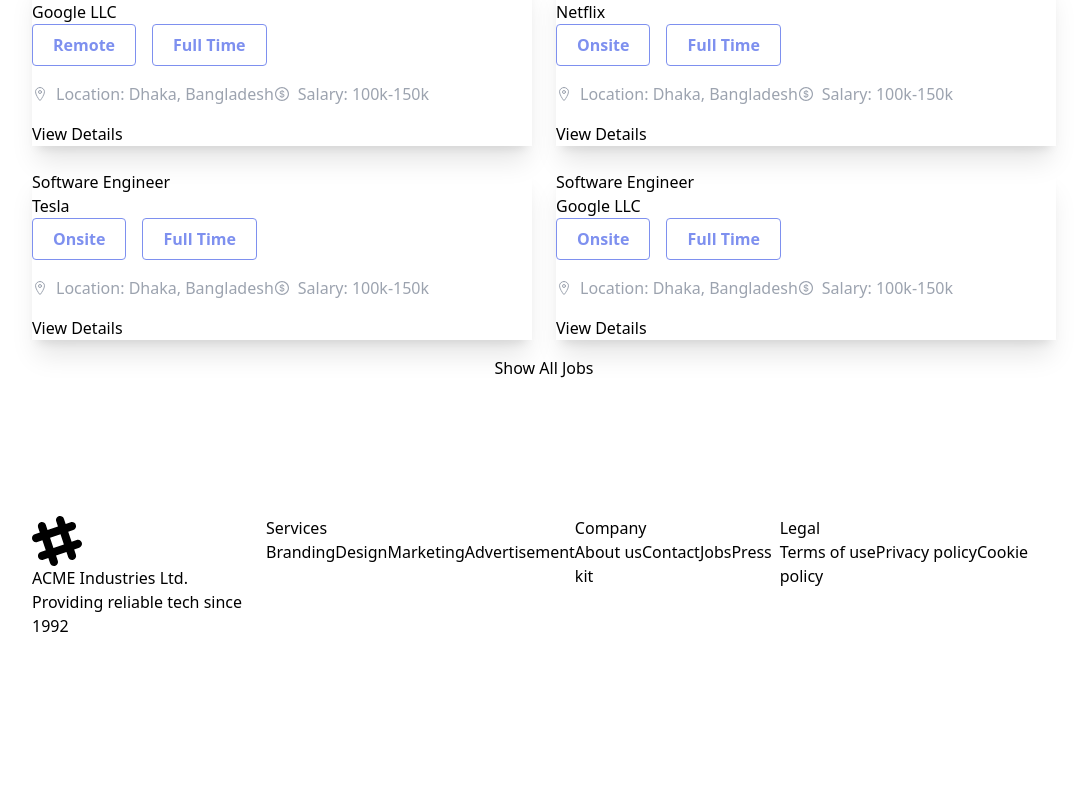
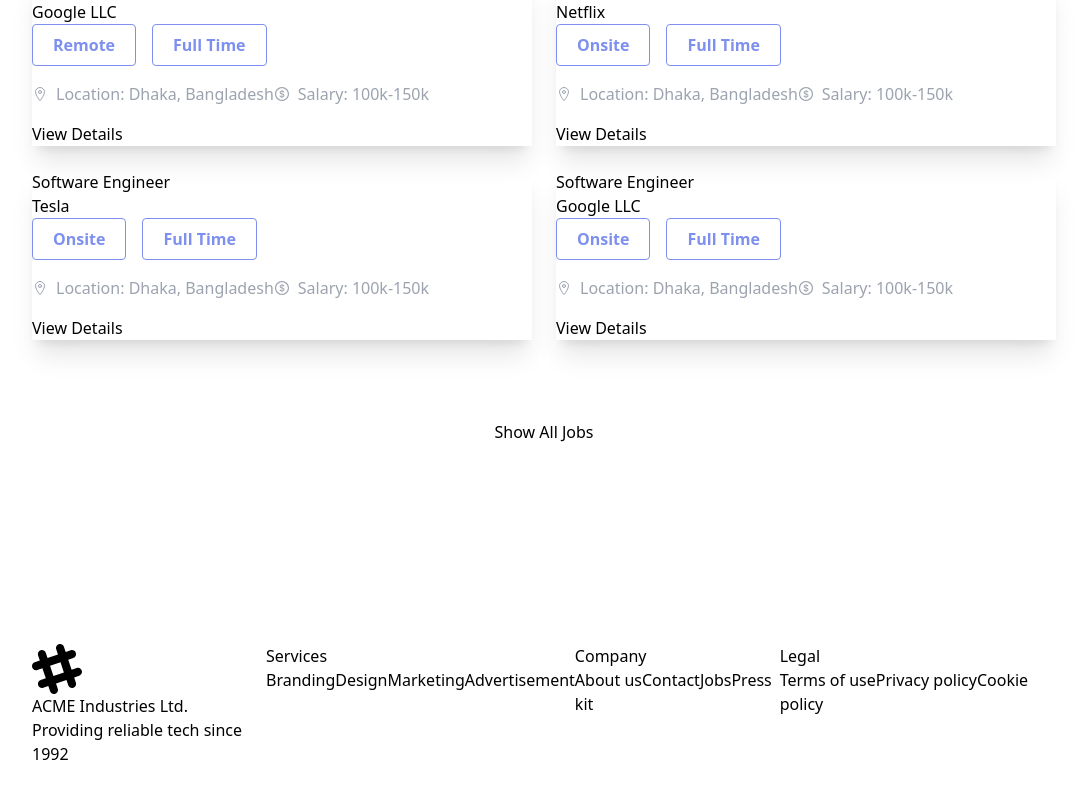
Before and after one commit to Juwel-771/career-hub-react, a React (Vite) app: page / in a window 1280 px wide. Shown: the part 1291-2089 px from the top of the page, without its empty margins (96-1180 px from the left). Before the commit the page ends 2001 px from the top, so only its background shows below. Built offline with nearby package versions, Linux system fonts and the light colour scheme.

Commit message:
featured job section designed

```diff
--- a/src/components/FeaturedJob/FeaturedJob.jsx
+++ b/src/components/FeaturedJob/FeaturedJob.jsx
@@ -33,7 +33,7 @@
       >
         <button
           onClick={() => setDataLength(jobs.length)}
-          className="btn btn-primary"
+          className="btn btn-primary my-16"
         >
           Show All Jobs
         </button>
```
